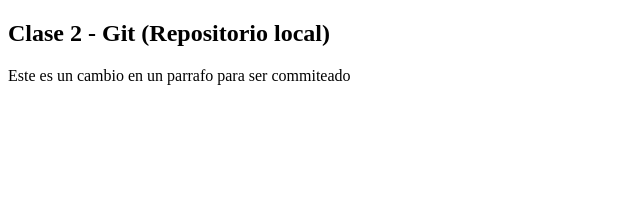
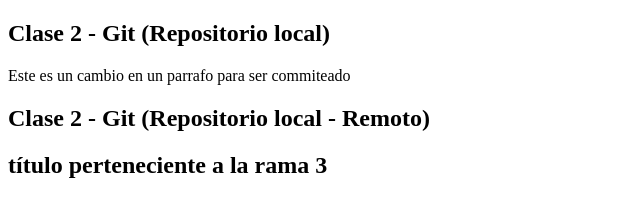
Before and after one commit to Juajsia/Clase_2_Git, a plain HTML site: page index.html in a window 1280 px wide. Shown: the whole page, without its empty margins (0-640 px from the left). Drawn offline with Linux system fonts and the light colour scheme.

Commit message:
titulo perteneciente de la rama 3

```diff
--- a/index.html
+++ b/index.html
@@ -8,7 +8,10 @@
 
   <body>
     <h2>Clase 2 - Git (Repositorio local)</h2>
+    <p>Este es un cambio en un parrafo para ser commiteado</p>
 
-    <p>Este es un cambio en un parrafo para ser commiteado</p>
+    <h2>Clase 2 - Git (Repositorio local - Remoto)</h2>
+
+    <h2>título perteneciente a la rama 3</h2>
   </body>
 </html>
```
